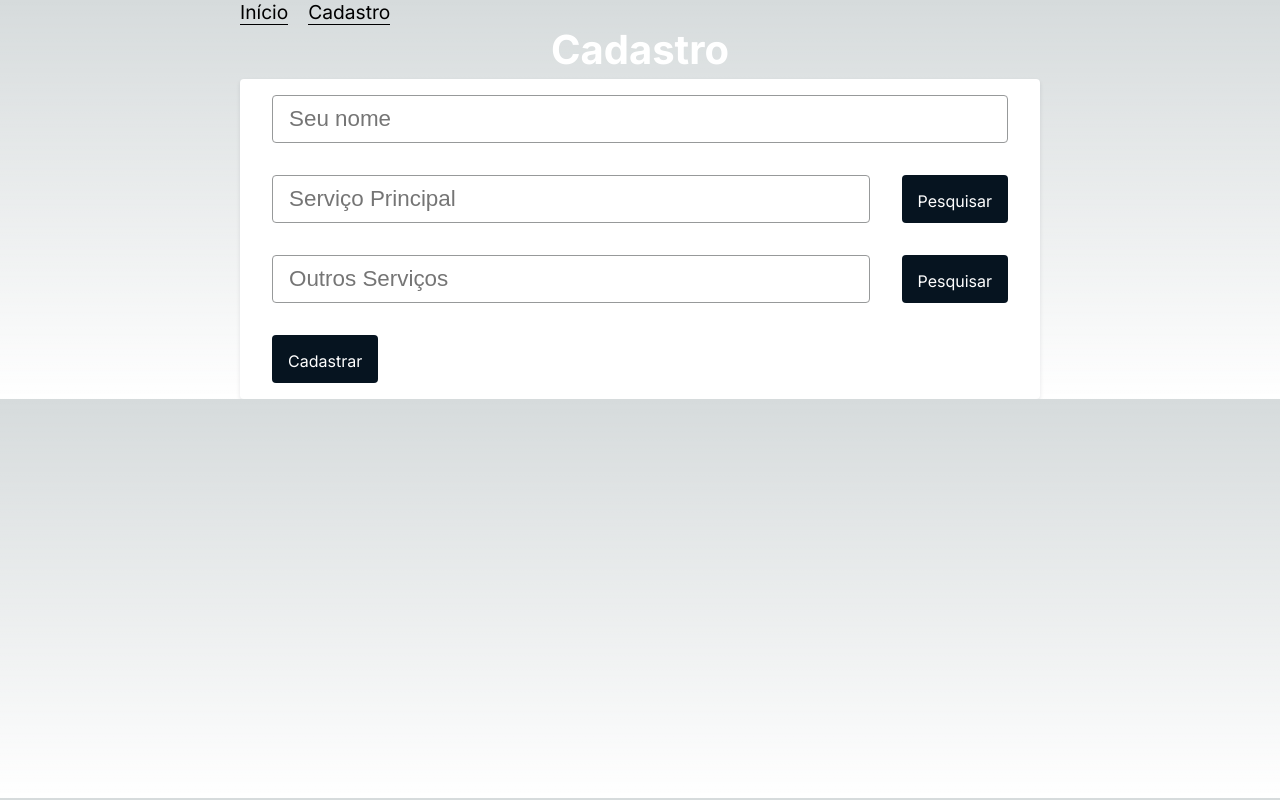
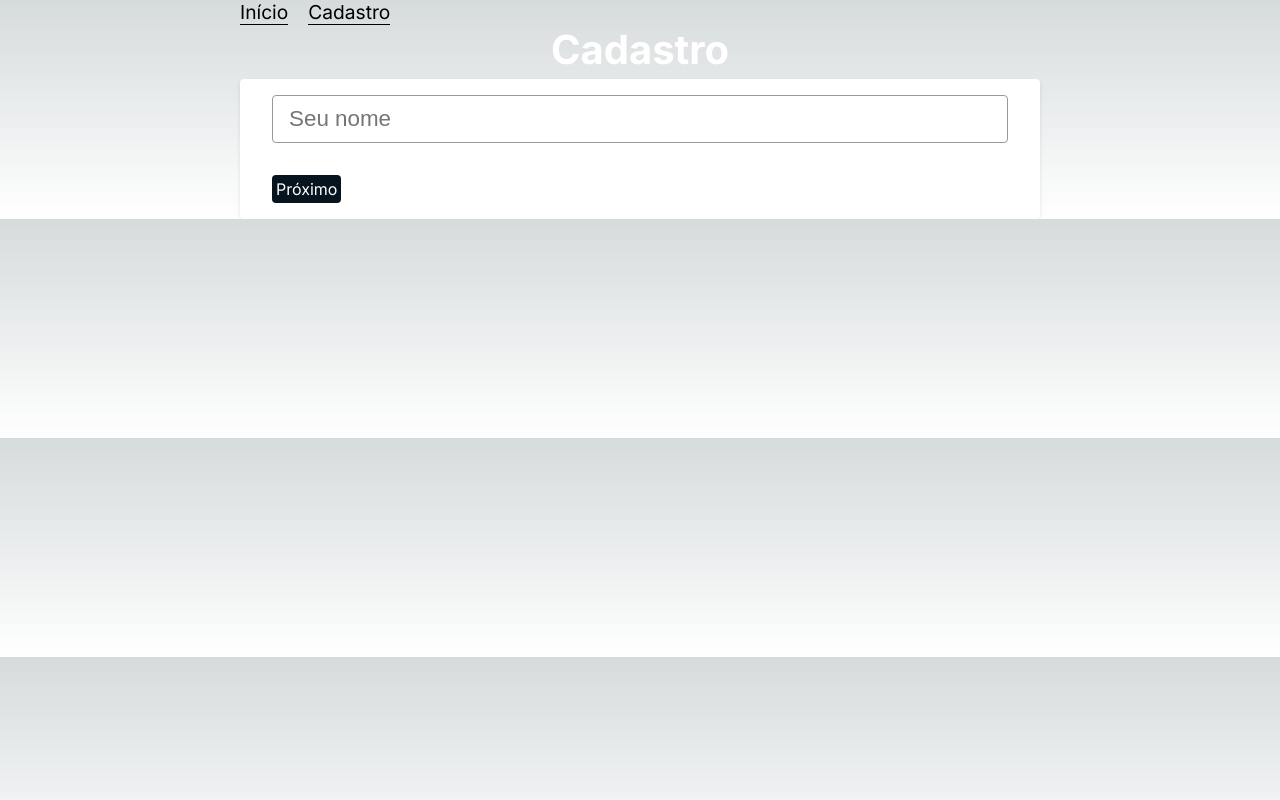
Before and after one commit to DaniellSousaa/canihelp-prototype, a Next.js app: page /register in a window 1280 px wide. Built offline with nearby package versions, Linux system fonts and the light colour scheme.

Commit message:
Feat: Change registration flow

```diff
--- a/package.json
+++ b/package.json
@@ -21,6 +21,11 @@
     "openai": "^4.6.0",
     "react": "18.2.0",
     "react-dom": "18.2.0",
+    "react-slick": "^0.29.0",
+    "slick-carousel": "^1.8.1",
     "typescript": "5.2.2"
+  },
+  "devDependencies": {
+    "@types/react-slick": "^0.23.10"
   }
 }
--- a/src/app/api/categories/route.js
+++ b/src/app/api/categories/route.js
@@ -17,7 +17,8 @@ export async function GET(req, res) {
       .collection("categories")
       .find()
       .toArray();
-    return NextResponse.json({ data: collection }, { status: 201 });
+      const names = collection.map(item => item.Name);
+    return NextResponse.json({ data: names }, { status: 201 });
   } catch (error) {
     return NextResponse.json(
       { message: "Erro ao buscar gaterorias", error: error.message },
--- /dev/null
+++ b/src/app/components/Carousel.module.css
@@ -0,0 +1,23 @@
+.slide {
+  display: none;
+}
+
+.slide.active {
+  display: block;
+}
+
+
+.button {
+  height: auto;
+  width: auto;
+  padding: 4px;
+  border: 0;
+  margin-right: 4px;
+  font-family: inherit;
+  background: #061420;
+  color: #fff;
+  font-size: 1rem;
+  border-radius: 4px;
+  cursor: pointer;
+  text-align: center;
+}
--- /dev/null
+++ b/src/app/components/Carousel.tsx
@@ -0,0 +1,43 @@
+import React, { useState } from 'react';
+import styles from './Carousel.module.css';
+import styless from '../page.module.css'
+
+interface CarouselProps {
+  children: React.ReactNode[];
+  handleSubmit: () => void;
+}
+
+
+const Carousel: React.FC<CarouselProps> = ({ handleSubmit,children }) => {
+  const [currentSlide, setCurrentSlide] = useState(0);
+
+  const nextSlide = () => {
+    setCurrentSlide((prevSlide) => (prevSlide + 1) % children.length);
+  };
+
+  const prevSlide = () => {
+    setCurrentSlide((prevSlide) => (prevSlide - 1 + children.length) % children.length);
+  };
+
+  return (
+    <div>
+      {React.Children.map(children, (child, index) => (
+        <div className={`${styles.slide} ${index === currentSlide ? styles.active : ''}`}>
+          {child}
+        </div>
+      ))}
+
+      {/* Se estiver na primeira página, não mostrar o botão "Anterior" */}
+      {currentSlide !== 0 && <button onClick={prevSlide} className={styles.button}>Anterior</button>}
+
+      {/* Se estiver na última página, mostrar o botão "Cadastrar", caso contrário, mostrar "Próximo" */}
+      {currentSlide === children.length - 1 ? (
+        <button className={styless.submitButton} onClick={handleSubmit}>Cadastrar</button>
+      ) : (
+        <button onClick={nextSlide} className={styles.button}>Próximo</button>
+      )}
+    </div>
+  );
+};
+
+export default Carousel;
--- /dev/null
+++ b/src/app/components/Checkbox.tsx
@@ -0,0 +1,22 @@
+import React from "react";
+
+interface CheckboxProps {
+  label: string;
+  checked: boolean;
+  onChange: (checked: boolean) => void;
+}
+
+const Checkbox: React.FC<CheckboxProps> = ({ label, checked, onChange }) => {
+  return (
+    <label>
+      <input
+        type="checkbox"
+        checked={checked}
+        onChange={(e) => onChange(e.target.checked)}
+      />
+      {label}
+    </label>
+  );
+};
+
+export default Checkbox;
--- a/src/app/register/page.tsx
+++ b/src/app/register/page.tsx
@@ -5,6 +5,8 @@ import React, { useState } from "react";
 import styles from "../page.module.css";
 import { Form } from "../components/Form";
 import { getChatGptList } from "@/utils/api";
+import Carousel from "../components/Carousel";
+import Checkbox from "../components/Checkbox";
 
 const Register: React.FC = () => {
   const [userName, setUserName] = useState<string>("");
@@ -21,37 +23,29 @@ const Register: React.FC = () => {
     setIsLoading(true);
     try {
       const list = await getChatGptList(prompt);
-
       setMainServiceList(list);
       setMainService("");
+      setOtherServicesList(list.filter(item => item !== mainService));
     } catch (error) {
       console.error("Erro ao buscar resposta:", error);
     }
     setIsLoading(false);
   };
 
-  const handleOtherServicesSubmit = async (prompt: string) => {
-    setIsLoading(true);
-    try {
-      const list = await getChatGptList(prompt);
-
-      setOtherServicesList(list);
-    } catch (error) {
-      console.error("Erro ao buscar resposta:", error);
+  const handleCheckboxChange = (category:any, isChecked:any) => {
+    if (isChecked) {
+      if (otherServicesTags.length < 5) {
+        setOtherServicesTags([...otherServicesTags, category]);
+      } else {
+        alert("Você só pode adicionar até 5 categorias.");
       }
-    setIsLoading(false);
+    } else {
+      setOtherServicesTags((prevTags) =>
+        prevTags.filter((tag) => tag !== category)
+      );
+    }
   };
 
-  const handleTagClick = (category: string) => {
-    if (otherServicesTags.length < 5) {
-      setOtherServicesTags([...otherServicesTags, category]);
-      setOtherServicesList((prevChoices) =>
-        prevChoices.filter((item) => item !== category)
-      );
-    } else {
-      alert("Você só pode adicionar até 5 tags.");
-    }
-  };
 
   const handleSubmit = async () => {
     setIsFormSubmitted(true);
@@ -101,6 +95,8 @@ const Register: React.FC = () => {
 
       <h2 className={styles.title}>Cadastro</h2>
       <div className={styles.card}>
+        <Carousel handleSubmit={handleSubmit}>
+          <div>
             <Form
               isLoading={false}
               setValue={setUserName}
@@ -108,7 +104,9 @@ const Register: React.FC = () => {
               onSubmit={() => {}}
               placeholderText="Seu nome"
             />
+          </div>
 
+          <div>
             <Form
               isLoading={isLoading}
               value={mainService}
@@ -117,11 +115,9 @@ const Register: React.FC = () => {
               placeholderText="Serviço Principal"
               showButton
             />
-
             <ul className={styles.list}>
               {!isFormSubmitted &&
-            mainServiceList.map((c, i) => {
-              return (
+                mainServiceList.map((c, i) => (
                   <li
                     className={styles.listItem}
                     key={i}
@@ -132,52 +128,22 @@ const Register: React.FC = () => {
                   >
                     {c}
                   </li>
-              );
-            })}
+                ))}
             </ul>
-
-        <Form
-          isLoading={isLoading}
-          onSubmit={handleOtherServicesSubmit}
-          placeholderText="Outros Serviços"
-          showButton
-        />
-
-        <div>
-          {otherServicesTags.map((tag, index) => (
-            <span key={index} className={styles.tag}>
-              {tag}
-              <button
-                onClick={() => {
-                  setOtherServicesTags((prevTags) =>
-                    prevTags.filter((_, i) => i !== index)
-                  );
-                }}
-              >
-                x
-              </button>
-            </span>
-          ))}
           </div>
 
           <ul className={styles.list}>
-          {!isFormSubmitted &&
-            otherServicesList.map((c, i) => {
-              return (
-                <li
-                  className={styles.listItem}
-                  key={i}
-                  onClick={() => handleTagClick(c)}
-                >
-                  {c}
+            {otherServicesList.map((category, i) => (
+              <li key={i} className={styles.listItem}>
+                <Checkbox
+                  label={category}
+                  checked={otherServicesTags.includes(category)}
+                  onChange={(isChecked) => handleCheckboxChange(category, isChecked)}
+                />
               </li>
-              );
-            })}
+            ))}
           </ul>
-
-        <button className={styles.submitButton} onClick={handleSubmit}>
-          Cadastrar
-        </button>
+        </Carousel>
       </div>
     </main>
   );
```
Also changed, not shown: 1 other file (tests, documents, lock files or other folders). Lines whose indentation alone changed are shown as unchanged.
